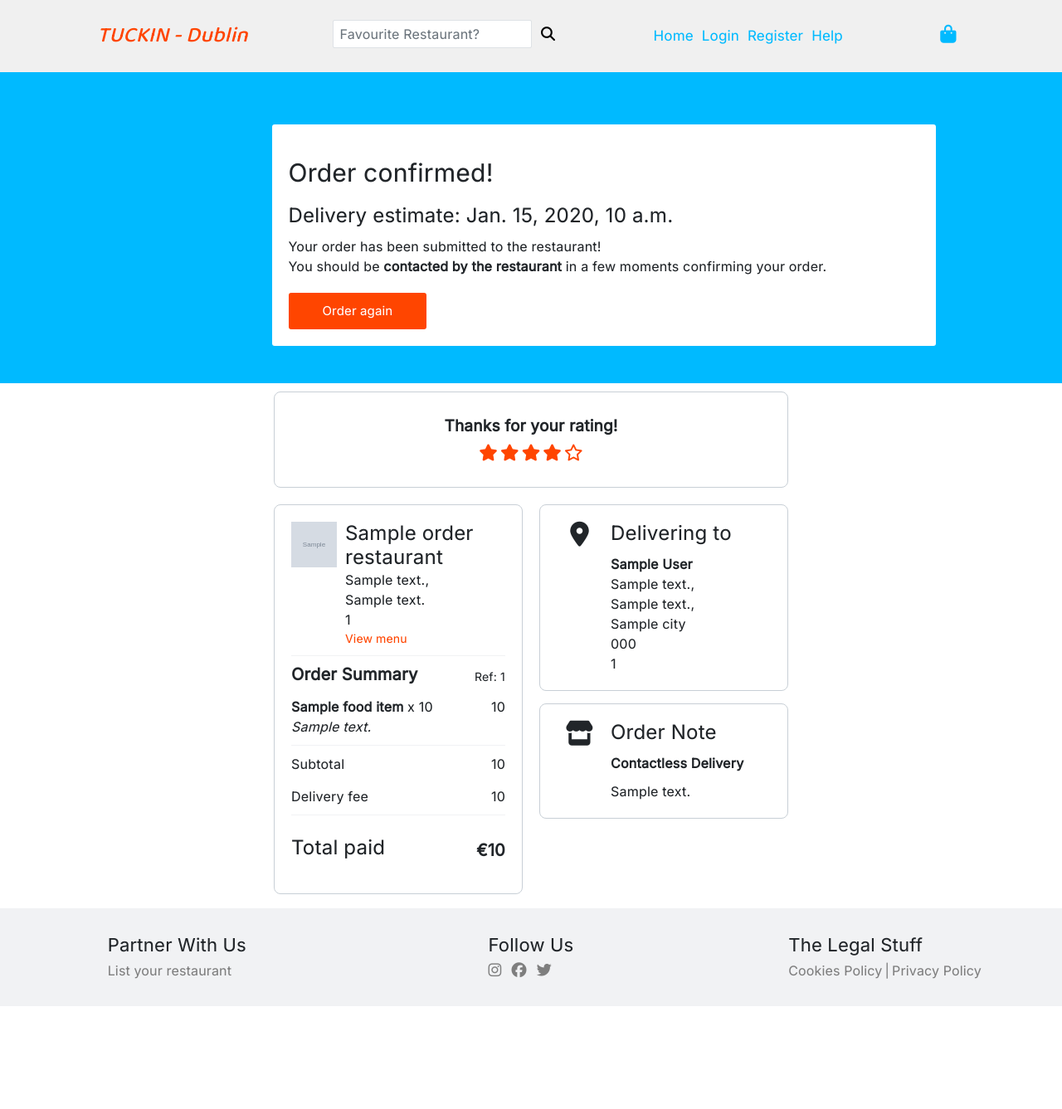
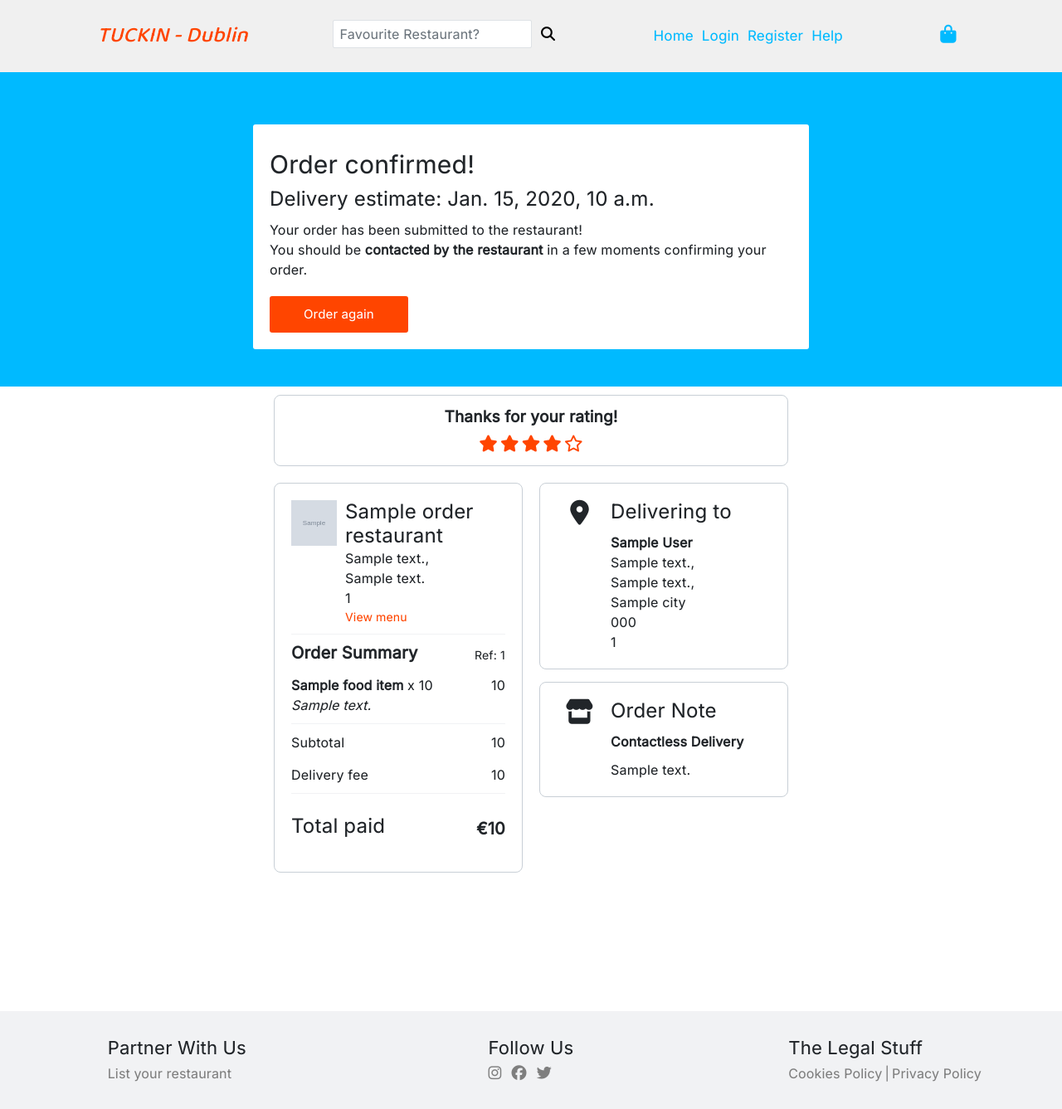
Before and after one commit to RichardByrne95/CI-MS4-TuckIn, a Django app: template checkout/templates/checkout/order_confirmation.html in a window 1280 px wide. Shown: the whole page at 83% size. Before the commit the page ends 1213 px from the top, so only its background shows below. Run offline with Django 3.2, Linux system fonts and the light colour scheme; the template is opened without the code that fills it: most values are stand-ins (such as "Sample title", 1, 10 or a date in 2020); grey boxes marked "Sample" are stand-in pictures; parts of the project's set-up code (start-up, migrations or seed data) failed here and were passed over; some libraries are stand-ins or nearby versions.

Commit message:
Make order confirmation responsive

```diff
--- a/checkout/static/checkout/css/checkout.css
+++ b/checkout/static/checkout/css/checkout.css
@@ -121,8 +121,10 @@ label[for="delivery-time-select"] {
 }
 
 .jumbotron-container {
-    padding: 15rem 0 4.5rem 0;
+    padding: 9rem 0 4.5rem 0;
     background-color: #00baff;
+    min-width: none;
+    max-width: none;
 }
 
 .jumbotron {
@@ -131,11 +133,17 @@ label[for="delivery-time-select"] {
     left: 0;
     transform: translate(0);
     border-radius: .3rem;
+    margin: 2rem;
 }
 
 #order-confirmed-jumbotron {
     padding: 2rem;
     background-color: #fff;
+    width: 100%;
+}
+
+#order-confirmed-heading {
+    margin: 1rem 2rem 1rem 0;
 }
 
 .order-again-btn {
@@ -165,6 +173,10 @@ label[for="delivery-time-select"] {
 
 .fa-star:hover {
     cursor: pointer;
+}
+
+#order-details-section {
+    padding-bottom: 28rem;
 }
 
 .restaurant-checkout-logo-container,
@@ -233,6 +245,13 @@ hr.divider {
     text-decoration: underline;
 }
 
+/* ----------------------------------------- <=280px */
+@media screen and (max-width: 280px) {
+    .order-number {
+        font-size: 1.2rem;
+    }
+}
+
 /* ----------------------------------------- <=360px */
 @media screen and (max-width: 360px) {
     .customer-details,
@@ -255,6 +274,14 @@ hr.divider {
     .card-padding {
         padding: 1.5rem 1.7rem 0 1.7rem;
     }
+
+    .jumbotron-container {
+        padding-bottom: 2rem;
+    }
+
+    #order-details-section {
+        padding-bottom: 15rem;
+    }
 }
 
 /* ----------------------------------------- >=992px */
@@ -269,6 +296,14 @@ hr.divider {
         padding-top: 12rem;
     }
 
+    .jumbotron-container {
+        padding: 15rem 0 4.5rem 0;
+    }
+
+    .jumbotron {
+        margin: 0;
+    }
+
     .customer-details {
         min-width: 40rem;
         max-width: 42rem;
--- a/checkout/templates/checkout/order_confirmation.html
+++ b/checkout/templates/checkout/order_confirmation.html
@@ -20,9 +20,9 @@
             <div class="col-12 no-gutters">
                 <!-- Order Confirmed Jumbotron -->
                 <section class="row no-gutters justify-content-center jumbotron-container" id="order-confirmation-jumbotron-section">
-                    <div class="col-6 order-confirm-jumbotron">
+                    <div class="col-12 com-md-9 col-lg-6 no-gutters d-flex justify-content-center">
                         <div class="jumbotron" id="order-confirmed-jumbotron">
-                            <h2>Order confirmed!</h2>
+                            <h2 id="order-confirmed-heading">Order confirmed!</h2>
                             <h3 class="mb-3">Delivery estimate: {{ order.delivery_time }}</h3>
                             <p>Your order has been submitted to the restaurant!</p>
                             <p class="mb-3">You should be <strong>contacted by the restaurant</strong> in a few moments confirming your
@@ -33,11 +33,11 @@
                 </section>
                 <!-- Order Details -->
                 <section class="row no-gutters justify-content-center" id="order-details-section">
-                    <div class="col-6 no-gutters">
+                    <div class="col-12 col-md-9 col-xl-6 no-gutters">
                         <!-- Customer Rating -->
                         <div class="row no-gutters justify-content-center">
                             <div class="col-12 no-gutters">
-                                <div class="card m-3 p-5 text-center rating-card">
+                                <div class="card m-3 p-4 text-center rating-card">
                                     {% if not order.rating %}
                                         <h3 class="mb-3" id="rating-heading">How was your meal?</h3>
                                         <div id="rating-stars">
```
